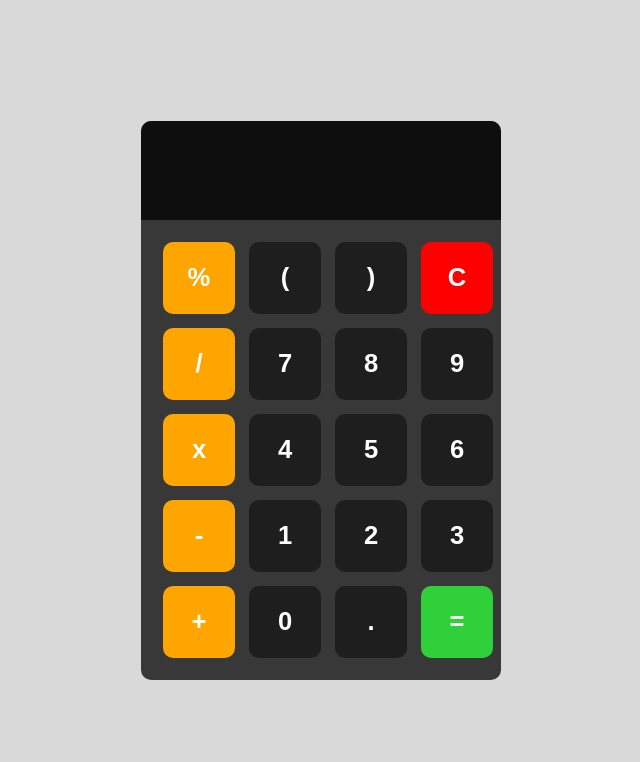
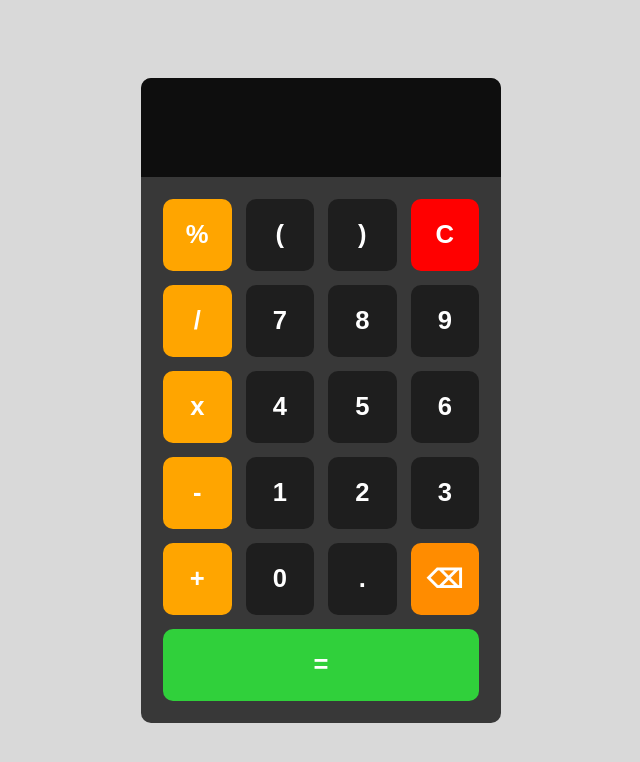
Before and after one commit to 8anissibrenda-stack/Calculator, a plain HTML site: page index.html in a window 1280 px wide. Shown: the whole page, without its empty margins (319-959 px from the left). Drawn offline with Linux system fonts and the light colour scheme.

Commit message:
backspace button addition

```diff
--- a/index.html
+++ b/index.html
@@ -30,6 +30,7 @@
         <button onclick="appendToDisplay('+')" class="operator-btn">+</button>
         <button onclick="appendToDisplay('0')">0</button>
         <button onclick="appendToDisplay('.')">.</button>
+        <button onclick="deleteLast()" class="backspace-btn">⌫</button>
         <button onclick="calculate()" class="equals-btn">=</button>
       </div>
     </div>
--- a/index.js
+++ b/index.js
@@ -1,5 +1,5 @@
 // CALCULATOR PROGRAM
-const display = document.getElementById('display');
+const display = document.getElementById("display");
 
 function appendToDisplay(input) {
   display.value += input;
@@ -12,18 +12,20 @@ function clearDisplay() {
 function calculate() {
   try {
     display.value = eval(display.value);
-    }
-    catch (error) {
+  } catch (error) {
     display.value = "Error";
   }
 }
 
 function deleteLast() {
+  if (display.value === "Error") {
+    display.value = "";
+    return;
+  }
   display.value = display.value.slice(0, -1);
 }
 
-document.addEventListener("keydown", function(event) {
-
+document.addEventListener("keydown", function (event) {
   const key = event.key;
 
   // Numbers
--- a/responsive.css
+++ b/responsive.css
@@ -110,6 +110,5 @@ button {
     height: 72px;
     font-size: 1.6rem;
     border-radius: 10px;
-    width: 72px;
   }
 }
--- a/style.css
+++ b/style.css
@@ -29,7 +29,7 @@ body {
   padding: 30px;
 }
 button {
-  width: 60px;
+  width: 100%;
   height: 60px;
   background-color: rgba(0, 0, 0, 0.463);
   font-size: 25px;
@@ -72,3 +72,15 @@ button:active {
 .clear-btn:active {
   background-color: rgba(255, 0, 0, 0.324);
 }
+.backspace-btn {
+  background-color: #ff8c00;
+}
+.backspace-btn:hover {
+  background-color: rgba(255, 140, 0, 0.424);
+}
+.backspace-btn:active {
+  background-color: rgba(255, 140, 0, 0.324);
+}
+.equals-btn {
+  grid-column: 1 / -1;
+}
```
Lines whose indentation alone changed are shown as unchanged.
